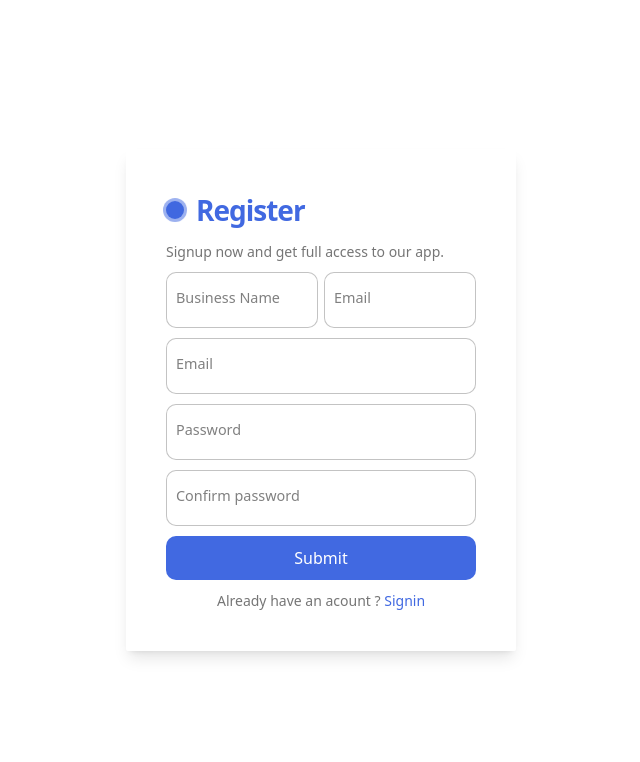
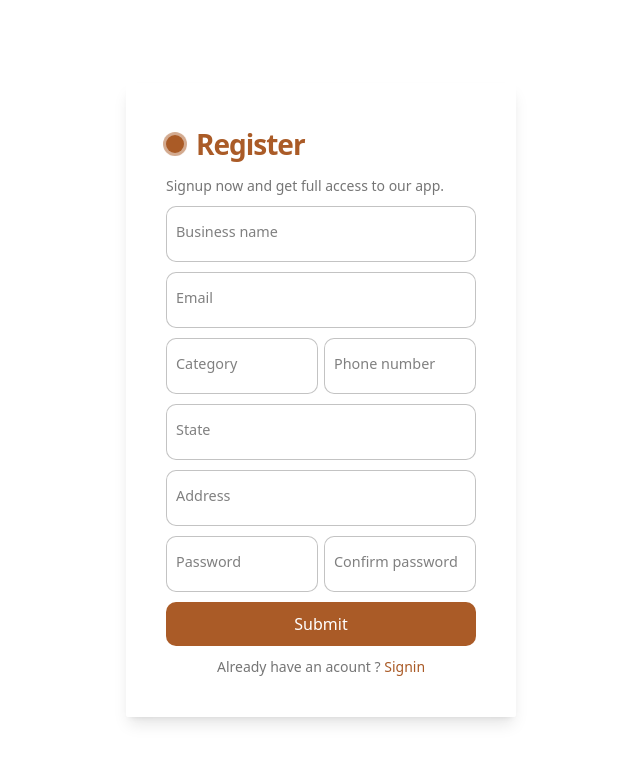
Before and after one commit to kafeelkazeem/giggle_fe, a React (Create React App) app: page / in a window 1280 px wide. Shown: the top 762 px of the page, without its empty margins (319-959 px from the left). Built offline with nearby package versions, Linux system fonts and the light colour scheme.

Commit message:
added registration page from uiverse

```diff
--- a/src/pages/auth/register.js
+++ b/src/pages/auth/register.js
@@ -1,5 +1,6 @@
 import React from "react";
 import styled from "styled-components";
+import { darkBrown, darkGreen, lightGreen } from "../../util/colors";
 
 const Register = () => {
   return (
@@ -9,23 +10,40 @@ const Register = () => {
       <form className="form">
         <p className="title">Register </p>
         <p className="message">Signup now and get full access to our app. </p>
-        <div className="flex">
+
         <label>
           <input required placeholder="" type="text" className="input" />
-            <span>Business Name</span>
+          <span>Business name</span>
         </label>
 
         <label>
           <input required placeholder="" type="email" className="input" />
           <span>Email</span>
         </label>
+
+        <div className="flex">
+
+          <label>
+            <input required placeholder="" type="text" className="input" />
+            <span>Category</span>
+          </label>
+
+          <label>
+            <input required placeholder="" type="tel" className="input" />
+            <span>Phone number</span>
+          </label>
         </div>
 
         <label>
-          <input required placeholder="" type="email" className="input" />
-          <span>Email</span>
+          <input required placeholder="" type="text" className="input" />
+          <span>State</span>
         </label>
 
+        <label>
+          <input required placeholder="" type="text" className="input" />
+          <span>Address</span>
+        </label>
+        <div className="flex">
           <label>
             <input required placeholder="" type="password" className="input" />
             <span>Password</span>
@@ -34,6 +52,7 @@ const Register = () => {
             <input required placeholder="" type="password" className="input" />
             <span>Confirm password</span>
           </label>
+        </div>
         <button className="submit">Submit</button>
         <p className="signin">
           Already have an acount ? <a href="#">Signin</a>{" "}
@@ -59,7 +78,7 @@ const StyledWrapper = styled.div`
 
 .title {
   font-size: 28px;
-  color: royalblue;
+  color: ${darkBrown};
   font-weight: 600;
   letter-spacing: -1px;
   position: relative;
@@ -75,13 +94,13 @@ const StyledWrapper = styled.div`
   width: 16px;
   border-radius: 50%;
   left: 0px;
-  background-color: royalblue;
+  background-color: ${darkBrown};
 }
 
 .title::before {
   width: 18px;
   height: 18px;
-  background-color: royalblue;
+  background-color: ${darkBrown};
 }
 
 .title::after {
@@ -100,11 +119,11 @@ const StyledWrapper = styled.div`
 }
 
 .signin a {
-  color: royalblue;
+  color: ${darkBrown};
 }
 
 .signin a:hover {
-  text-decoration: underline royalblue;
+  text-decoration: underline ${darkBrown};
 }
 
 .flex {
@@ -147,13 +166,13 @@ const StyledWrapper = styled.div`
 }
 
 .form label .input:valid + span {
-  color: green;
+  color: ${darkGreen};
 }
 
 .submit {
   border: none;
   outline: none;
-  background-color: royalblue;
+  background-color: ${darkBrown};
   padding: 10px;
   border-radius: 10px;
   color: #fff;
--- /dev/null
+++ b/src/util/colors.js
@@ -0,0 +1,6 @@
+//Color Palletes
+export const darkBrown = '#AA5B27'
+export const lightBrown = '#DDA15E'
+export const white = '#faf5ff'
+export const darkGreen = '#283618'
+export const lightGreen = '#606C38'
```
Lines whose indentation alone changed are shown as unchanged.
